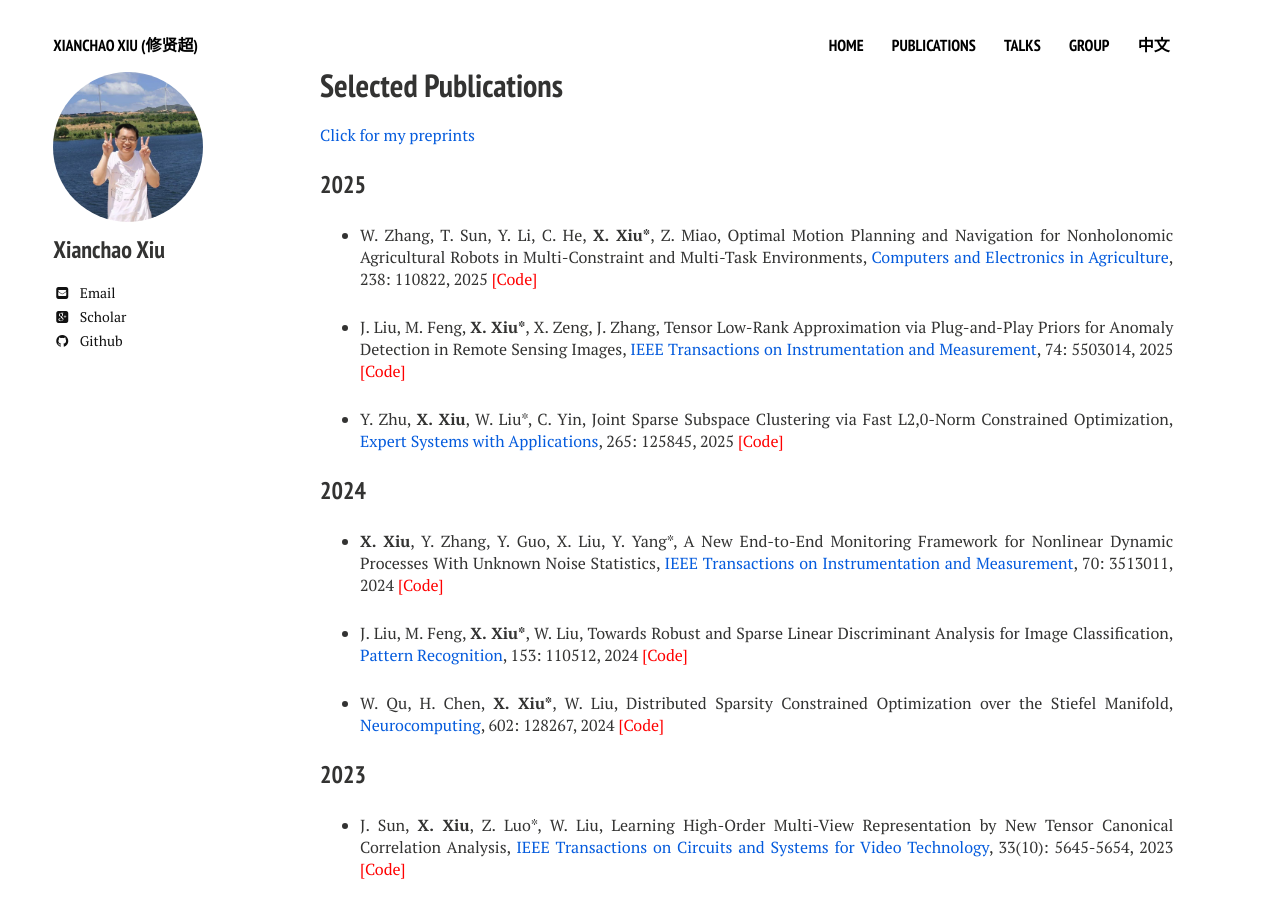
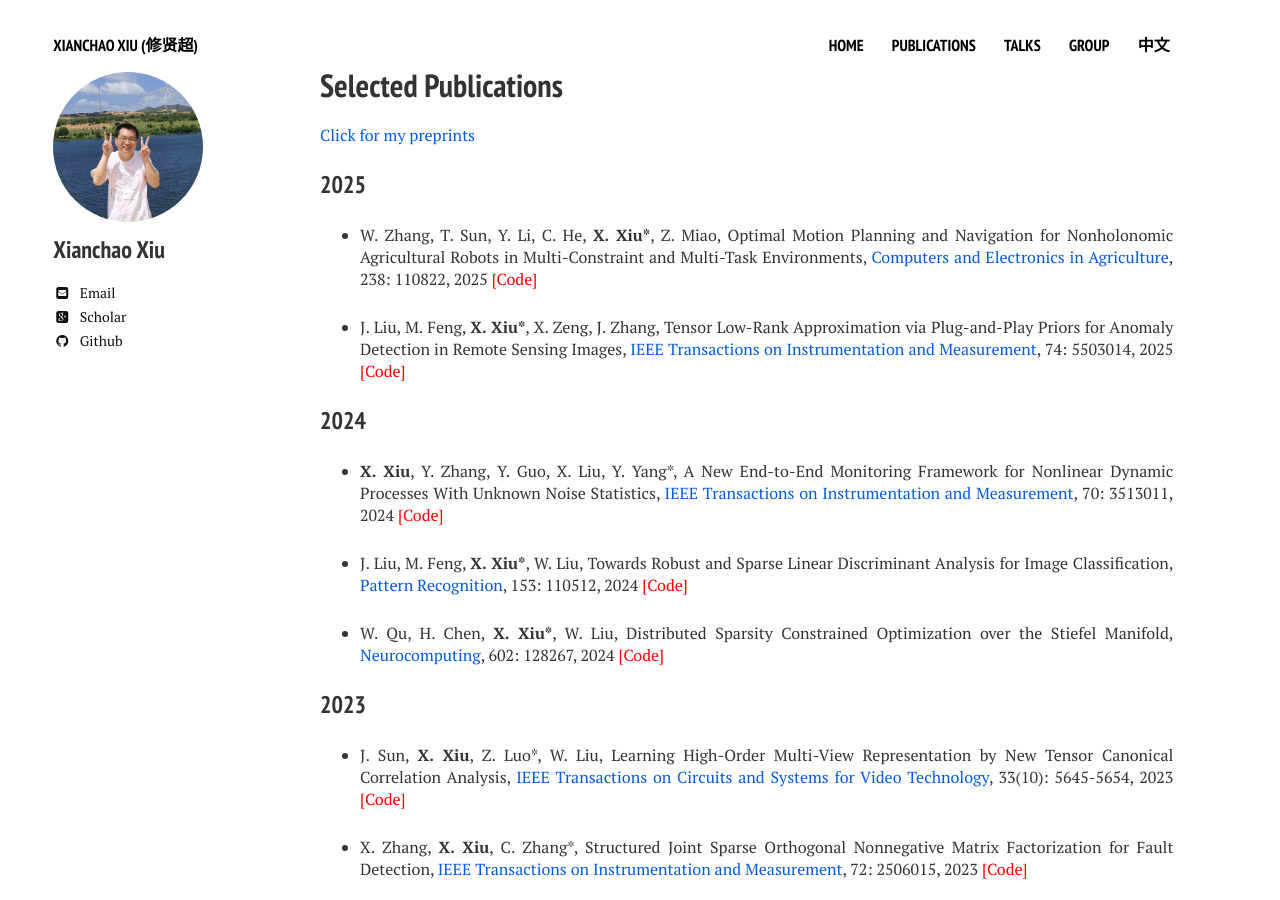
Before and after one commit to xianchaoxiu/xianchaoxiu.github.io, a Jekyll site: the page built from publications/index.md, in a window 1280 px wide and 900 px high. Built offline with Jekyll 4.4.1, drawn with Linux system fonts in a browser that asks for light colours; nearby versions of some CDN libraries.

Commit message:
Update index.md

```diff
--- a/publications/index.md
+++ b/publications/index.md
@@ -15,8 +15,6 @@ share: false
 * W. Zhang, T. Sun, Y. Li, C. He, <b>X. Xiu*</b>, Z. Miao, Optimal Motion Planning and Navigation for Nonholonomic Agricultural Robots in Multi-Constraint and Multi-Task Environments, <a href="https://doi.org/10.1016/j.compag.2025.110822" class="textlink" target="_blank">Computers and Electronics in Agriculture</a>, 238: 110822, 2025 <a href="https://github.com/xianchaoxiu/MPAR" class="textlink" target="_blank" style="color: red;">[Code]</a>
 
 * J. Liu, M. Feng, <b>X. Xiu*</b>, X. Zeng, J. Zhang, Tensor Low-Rank Approximation via Plug-and-Play Priors for Anomaly Detection in Remote Sensing Images, <a href="https://ieeexplore.ieee.org/document/10935754" class="textlink" target="_blank">IEEE Transactions on Instrumentation and Measurement</a>, 74: 5503014, 2025 <a href="https://github.com/xianchaoxiu/PnP-TLRA" class="textlink" target="_blank" style="color: red;">[Code]</a>
-
-* Y. Zhu, <b>X. Xiu</b>, W. Liu*, C. Yin, Joint Sparse Subspace Clustering via Fast L2,0-Norm Constrained Optimization, <a href="https://doi.org/10.1016/j.eswa.2024.125845" class="textlink" target="_blank">Expert Systems with Applications</a>, 265: 125845, 2025 <a href="https://github.com/zhudafa/JSSC" class="textlink" target="_blank" style="color: red;">[Code]</a>
 
 
 ### 2024
```
